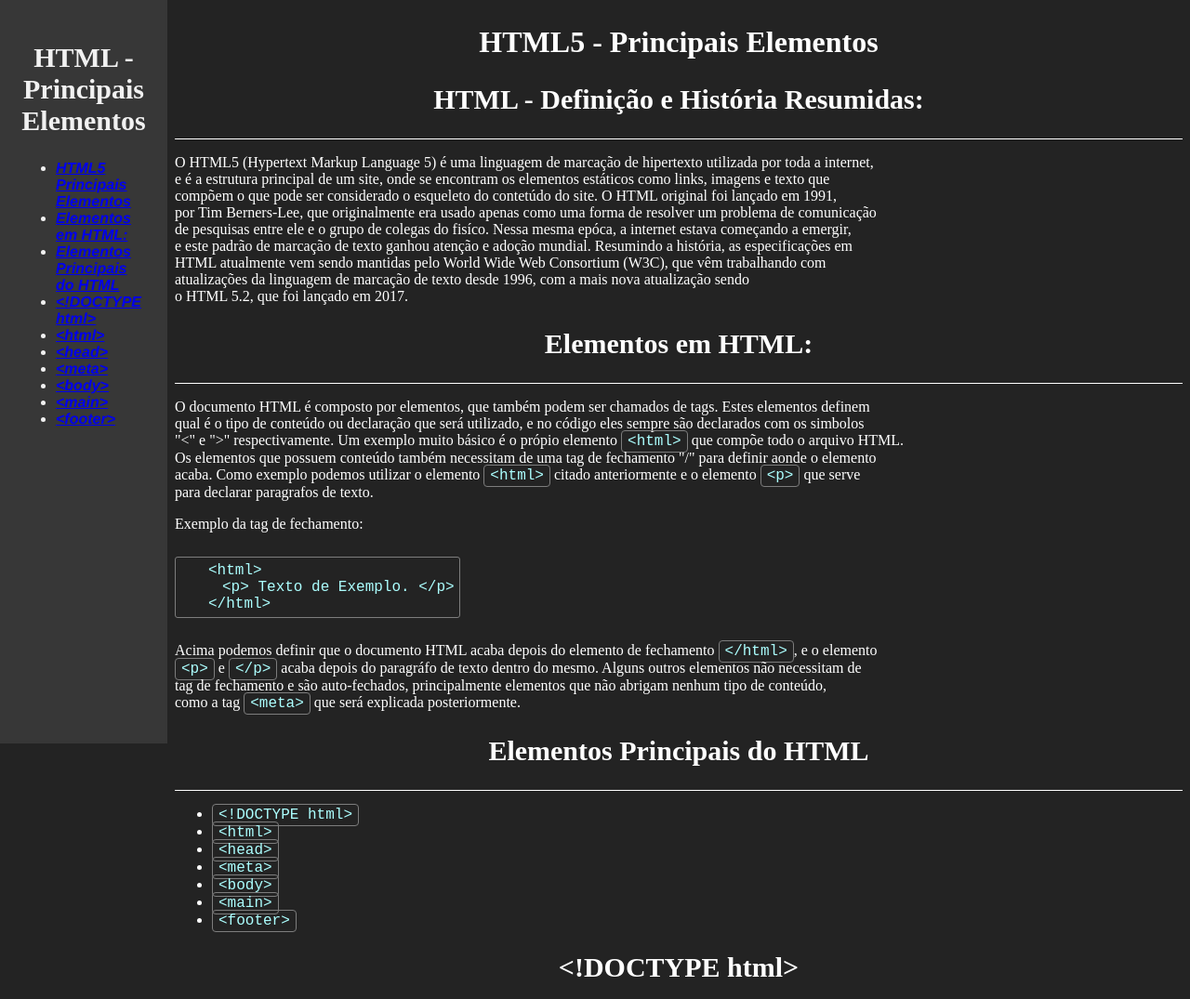
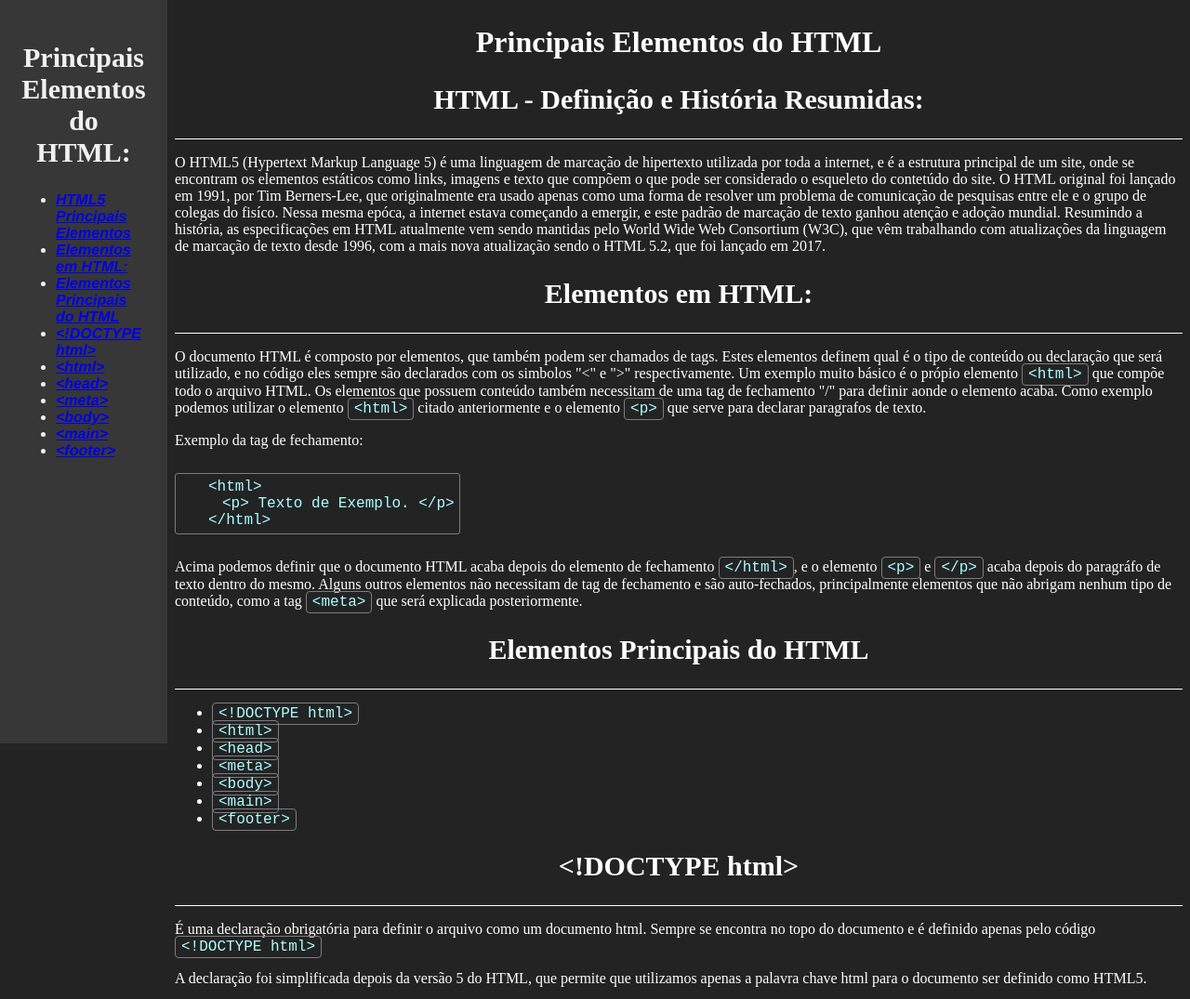
Before and after one commit to lucas-lillo/Pratica_Pagina_HTML, a plain HTML site: page pagina.html/index.html in a window 1280 px wide. Shown: the top 1075 px of the page at 93% size. Drawn offline with Linux system fonts and the light colour scheme.

Commit message:
09.08.2024

```diff
--- a/pagina.html/index.html
+++ b/pagina.html/index.html
@@ -20,9 +20,10 @@
 <body>
 
 <nav id="navbar">
-    <header id="navheader"><h1>HTML - Principais Elementos</h1>
+
+    <header id="navheader"><h1>Principais Elementos do HTML:</h1>
     <ul class="navlinks">
-        <li><a class="nav-link" href="#HTML5_Principais_Elementos">HTML5 Principais Elementos </a></li>
+        <li><a class="nav-link" href="#HTML_Principais_Elementos">HTML5 Principais Elementos </a></li>
         <li><a class="nav-link" href="#Elementos_em_HTML:">Elementos em HTML:</a></li>
         <li><a class="nav-link" href="#Elementos_Principais_do_HTML">Elementos Principais do HTML</a></li>
         <li><a class="nav-link" href="#!DOCTYPE_html">&lt;!DOCTYPE html&gt;</a></li>
@@ -38,19 +39,19 @@
 
 
 <main id="main-doc">
-  <section id="HTML5_Principais_Elementos" class="main-section">
+  <section id="HTML_Principais_Elementos" class="main-section">
     <header>
-        <h1 id="HTML5">HTML5 - Principais Elementos</h1>
+        <h1 id="HTML5">Principais Elementos do HTML</h1>
         <h2>HTML - Definição e História Resumidas:</h2>
     </header>
     <p>
-    O HTML5 (Hypertext Markup Language 5) é uma linguagem de marcação de hipertexto utilizada por toda a internet,<br> e é a estrutura principal
-	de um site, onde se encontram os elementos estáticos como links, imagens e texto que <br> compõem o que pode ser considerado o esqueleto do contetúdo do site.
-	O HTML original foi lançado em 1991, <br> por Tim Berners-Lee, que originalmente era usado apenas como uma forma de resolver
-	um problema de comunicação <br> de pesquisas entre ele e o grupo de colegas do fisíco. Nessa mesma epóca, a internet estava começando
-	a emergir, <br> e  este padrão de marcação de texto ganhou atenção e adoção mundial.
-	Resumindo a história, as especificações em <br> HTML atualmente vem sendo mantidas pelo World Wide Web Consortium (W3C), que
-	vêm trabalhando com <br> atualizações da linguagem de marcação de texto desde 1996, com a mais nova atualização sendo <br> o HTML 5.2,
+    O HTML5 (Hypertext Markup Language 5) é uma linguagem de marcação de hipertexto utilizada por toda a internet, e é a estrutura principal
+	de um site, onde se encontram os elementos estáticos como links, imagens e texto que compõem o que pode ser considerado o esqueleto do contetúdo do site.
+	O HTML original foi lançado em 1991, por Tim Berners-Lee, que originalmente era usado apenas como uma forma de resolver
+	um problema de comunicação de pesquisas entre ele e o grupo de colegas do fisíco. Nessa mesma epóca, a internet estava começando
+	a emergir, e  este padrão de marcação de texto ganhou atenção e adoção mundial.
+	Resumindo a história, as especificações em HTML atualmente vem sendo mantidas pelo World Wide Web Consortium (W3C), que
+	vêm trabalhando com atualizações da linguagem de marcação de texto desde 1996, com a mais nova atualização sendo o HTML 5.2,
 	que foi lançado em 2017.
     </p>
   </section>
@@ -60,11 +61,11 @@
         <h1>Elementos em HTML:</h1>
     </header>
     <p>
-        O documento HTML é composto por elementos, que também podem ser chamados de tags. Estes elementos definem <br> qual é o
-        tipo de conteúdo ou declaração que será utilizado, e no código eles sempre são declarados com os simbolos <br> "<" e ">"
-        respectivamente. Um exemplo muito básico é o própio elemento <code>&lt;html&gt;</code> que compõe todo o arquivo HTML. <br> Os elementos
-        que possuem conteúdo também necessitam de uma tag de fechamento  "/" para definir aonde o elemento <br> acaba.
-        Como exemplo podemos utilizar o elemento <code>&lt;html&gt;</code> citado anteriormente e o elemento <code>&lt;p&gt;</code> que serve <br> para declarar paragrafos de texto.
+        O documento HTML é composto por elementos, que também podem ser chamados de tags. Estes elementos definem qual é o
+        tipo de conteúdo ou declaração que será utilizado, e no código eles sempre são declarados com os simbolos "<" e ">"
+        respectivamente. Um exemplo muito básico é o própio elemento <code>&lt;html&gt;</code> que compõe todo o arquivo HTML. Os elementos
+        que possuem conteúdo também necessitam de uma tag de fechamento  "/" para definir aonde o elemento acaba.
+        Como exemplo podemos utilizar o elemento <code>&lt;html&gt;</code> citado anteriormente e o elemento <code>&lt;p&gt;</code> que serve para declarar paragrafos de texto.
     </p>
 
     <p>Exemplo da tag de fechamento:</p>
@@ -79,9 +80,9 @@
     </p>
     <p>
     Acima podemos definir que o documento HTML acaba depois do elemento de fechamento <code>&lt;/html&gt;</code>, e o
-	elemento <br><code>&lt;p&gt;</code> e <code>&lt;/p&gt;</code> acaba depois do paragráfo de texto dentro do mesmo. Alguns outros elementos
-	não necessitam de <br>tag de fechamento e são auto-fechados, principalmente elementos que não abrigam nenhum
-	tipo de conteúdo,<br> como a tag <code>&lt;meta&gt;</code> que será explicada posteriormente.
+	elemento <code>&lt;p&gt;</code> e <code>&lt;/p&gt;</code> acaba depois do paragráfo de texto dentro do mesmo. Alguns outros elementos
+	não necessitam de tag de fechamento e são auto-fechados, principalmente elementos que não abrigam nenhum
+	tipo de conteúdo, como a tag <code>&lt;meta&gt;</code> que será explicada posteriormente.
     </p>
   </section>
 
@@ -104,9 +105,9 @@
         <header>
             <h1>&lt;!DOCTYPE html&gt;</h1>
         </header>
-        <p>É uma declaração obrigatória para definir o arquivo como um documento html. Sempre se encontra no topo <br> do documento e
+        <p>É uma declaração obrigatória para definir o arquivo como um documento html. Sempre se encontra no topo do documento e
         é definido apenas pelo código <code>&lt;!DOCTYPE html&gt;</code></p>
-        <p> A declaração foi simplificada depois da versão 5 do HTML, que permite que utilizamos apenas a palavra chave<br> html para
+        <p> A declaração foi simplificada depois da versão 5 do HTML, que permite que utilizamos apenas a palavra chave html para
         o documento ser definido como HTML5.</p>
         <p>Exemplo:</p>
         <p><code class="code1">
@@ -122,8 +123,8 @@
         <header>
             <h1>&lt;html&gt;</h1>
         </header>
-        <p>Vem sempre abaixo da declaração <code>&lt;!DOCTYPE html&gt;</code>, e envolve todo o documento. <br> Para definir o idioma principal da página, é
-            necessário declarar o atributo <code>lang=""</code>, com o valor do idioma. <br> Como Exemplo temos:</p>
+        <p>Vem sempre abaixo da declaração <code>&lt;!DOCTYPE html&gt;</code>, e envolve todo o documento. Para definir o idioma principal da página, é
+            necessário declarar o atributo <code>lang=""</code>, com o valor do idioma. Como Exemplo temos:</p>
             <ul>
                 <li>Português Brasileiro: <code>&lt;html lang="pt-Br"&gt;</code></li>
                 <li>Inglês: <code>&lt;html lang="en"&gt;</code></li>
@@ -138,15 +139,15 @@
         <header>
             <h1>&lt;head&gt;</h1>
         </header>
-            <p>O elemento <code>&lt;head&gt;</code>é um dos elementos mais importantes da página, pois o mesmo é utilizado <br> para definir diversas informações
-            cruciais para a configuração dos metadados do site. Dentro <br> deste elemento, temos elementos importantes que necessitam ser definidos como
-            <code>&lt;link&gt;</code><br> para conectar o HTML com o CSS, e o mais importante destes elementos dentro de <br><code>&lt;head&gt;</code>é o<code>&lt;meta&gt;</code>, que será analisado a seguir.</p>
+            <p>O elemento <code>&lt;head&gt;</code>é um dos elementos mais importantes da página, pois o mesmo é utilizado para definir diversas informações
+            cruciais para a configuração dos metadados do site. Dentro deste elemento, temos elementos importantes que necessitam ser definidos como
+            <code>&lt;link&gt;</code> para conectar o HTML com o CSS, e o mais importante destes elementos dentro de <code>&lt;head&gt;</code>é o<code>&lt;meta&gt;</code>, que será analisado a seguir.</p>
     </section>
 
     <section id="meta" class="main-section">
         <header><h1>&lt;meta&gt;</h1></header>
-        <p>O elemento <code>&lt;meta&gt;</code> define diversos tipos de metadados para a página da web, como o conjunto<br> de caracteres, descrição da
-            página, palavras-chave, autores ou autor da página, instruções para<br> motores de busca e até definição do viewport da página
+        <p>O elemento <code>&lt;meta&gt;</code> define diversos tipos de metadados para a página da web, como o conjunto de caracteres, descrição da
+            página, palavras-chave, autores ou autor da página, instruções para motores de busca e até definição do viewport da página
             para se obter um design responsivo.</p>
         <p>Exemplos:</p>
         <ul>
@@ -157,25 +158,25 @@
             <code>content="Descrição do site"</code> define o conteúdo da descrição.<br></li>
             <li>Definição de palavras chave da página: <br>
             <code>&lt;meta name="keywords" content="HTML, HTML5, Código"&gt;</code><br>
-            O atributo <code>name="keywords"</code> define que este é um metadado de descrição,<br>
-            enquanto o atributo <code>content="HTML, HTML5, Código"</code> define quais são as<br>
+            O atributo <code>name="keywords"</code> define que este é um metadado de descrição,
+            enquanto o atributo <code>content="HTML, HTML5, Código"</code> define quais são as
             palavras-chave da página, separadas por uma vírgula.</li>
         </ul>
-        <p>Existem ainda mais metadados que podem ser definidos com o elemento <code>&lt;meta&gt;</code>, mas estes são <br>
+        <p>Existem ainda mais metadados que podem ser definidos com o elemento <code>&lt;meta&gt;</code>, mas estes são
         os principais, que geralmente são sempre utilizados em qualquer página na web.</p>
     </section>
 
     <section id="body" class="main-section">
         <header><h1>&lt;body&gt;</h1></header>
-        <p>Todo o conteúdo que engloba a página e que será visível para o usuário, precisa estar dentro <br>
+        <p>Todo o conteúdo que engloba a página e que será visível para o usuário, precisa estar dentro
             deste elemento, e isso inclui os elementos que serão analisados a seguir:
         </p>
     </section>
 
     <section id="main" class="main-section">
         <header><h1>&lt;main&gt;</h1></header>
-        <p>Este é um elemento de organização para a página, e deve ter apenas um do mesmo no arquivo HTML. <br>
-        Este elemento abriga todo o conteúdo principal da página, e não pode conter elementos de <br> cabeçalho e rodapé e de barras laterais
+        <p>Este é um elemento de organização para a página, e deve ter apenas um do mesmo no arquivo HTML.
+        Este elemento abriga todo o conteúdo principal da página, e não pode conter elementos de cabeçalho e rodapé e de barras laterais
         (<code>&lt;header&gt;</code>,<code>&lt;footer&gt;</code> e <code>&lt;aside&gt;</code> respectivamente.)</p>
         <p>Exemplo do <code>&lt;main&gt;</code> em HTML:</p>
         <p><code class="code1">
@@ -195,8 +196,8 @@
 
         <section id="footer" class="main-section">
             <header><h1>&lt;footer&gt;</h1></header>
-            <p>É o elemento que define o rodapé da página, o mesmo se encontra dentro do elemento <code>&lt;body&gt;</code>, <br>
-            mas fora do elemento <code>&lt;main&gt;</code>. Geralmente é composto por links de redes sociais,<br>
+            <p>É o elemento que define o rodapé da página, o mesmo se encontra dentro do elemento <code>&lt;body&gt;</code>,
+            mas fora do elemento <code>&lt;main&gt;</code>. Geralmente é composto por links de redes sociais,
             autores da página e direitos autorais.</p>
             <p>Exemplo do <code>&lt;footer&gt;</code> em código:</p>
             <p>
@@ -223,8 +224,8 @@
 </main>
 <footer>
     <h1>Referências:</h1>
-    <p><a href="https://www.devmedia.com.br/html-doctype/43514">Devmedia.com</a> <a href="https://pt.wikipedia.org/wiki/HTML#Hist%C3%B3ria">Wikipedia.com</a>
-    <a href="https://voitto.com.br/blog/artigo/o-que-e-html5">voitto.com.br</a> <a href="https://www.w3.org/International/questions/qa-html-language-declarations.pt-br">w3.org</a>
+    <p><a class="foot" href="https://www.devmedia.com.br/html-doctype/43514">Devmedia.com</a> <a class="foot" href="https://pt.wikipedia.org/wiki/HTML#Hist%C3%B3ria">Wikipedia.com</a>
+    <a class="foot" href="https://voitto.com.br/blog/artigo/o-que-e-html5">voitto.com.br</a> <a class="foot" href="https://www.w3.org/International/questions/qa-html-language-declarations.pt-br">w3.org</a>
 </footer>
 </body>
 </html>
```
